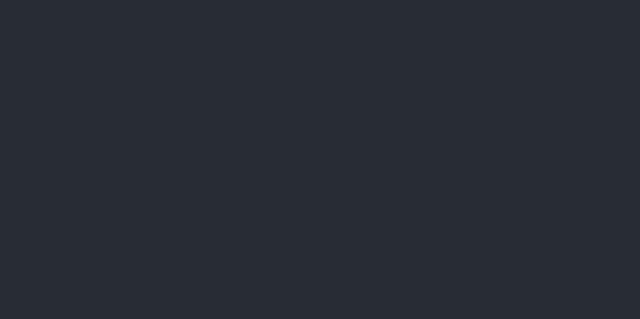
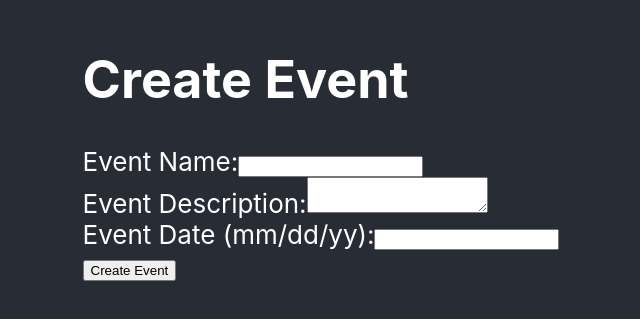
Before and after one commit to Tolandorado/Clever, a React (Create React App) app in the folder client/client-react/: page /#/create-event in a window 1280 px wide. Before the commit this address had no page. Shown: the part 253-572 px from the top of the page, without its empty margins (319-959 px from the left). Built offline with nearby package versions, Linux system fonts and the light colour scheme.

Commit message:
выпадающее меню. мероприятие и проект. есть формы создания мероприятия и проекта

```diff
--- /dev/null
+++ b/client/client-react/src/components/CreateEvent/createEvent.jsx
@@ -0,0 +1,66 @@
+import React, { useState } from "react";
+
+const CreateEvent = () => {
+  const [eventName, setEventName] = useState("");
+  const [eventDescription, setEventDescription] = useState("");
+  const [eventDate, setEventDate] = useState("");
+
+  const handleEventNameChange = (e) => {
+    setEventName(e.target.value);
+  };
+
+  const handleEventDescriptionChange = (e) => {
+    setEventDescription(e.target.value);
+  };
+
+  const handleEventDateChange = (e) => {
+    setEventDate(e.target.value);
+  };
+
+  const handleSubmit = (e) => {
+    e.preventDefault();
+    // Добавьте код для обработки создания мероприятия
+    console.log("Создано мероприятие:", eventName, eventDescription, eventDate);
+    // Сбросить значения полей после отправки
+    setEventName("");
+    setEventDescription("");
+    setEventDate("");
+  };
+
+  return (
+    <div>
+      <h1>Create Event</h1>
+      <form onSubmit={handleSubmit}>
+        <label>
+          Event Name:
+          <input
+            type="text"
+            value={eventName}
+            onChange={handleEventNameChange}
+          />
+        </label>
+        <br />
+        <label>
+          Event Description:
+          <textarea
+            value={eventDescription}
+            onChange={handleEventDescriptionChange}
+          />
+        </label>
+        <br />
+        <label>
+          Event Date (mm/dd/yy):
+          <input
+            type="text"
+            value={eventDate}
+            onChange={handleEventDateChange}
+          />
+        </label>
+        <br />
+        <button type="submit">Create Event</button>
+      </form>
+    </div>
+  );
+};
+
+export { CreateEvent };
--- /dev/null
+++ b/client/client-react/src/components/CreateProject/createProject.jsx
@@ -0,0 +1,51 @@
+import React, { useState } from "react";
+
+const CreateProject = () => {
+  const [projectName, setProjectName] = useState("");
+  const [projectDescription, setProjectDescription] = useState("");
+
+  const handleProjectNameChange = (e) => {
+    setProjectName(e.target.value);
+  };
+
+  const handleProjectDescriptionChange = (e) => {
+    setProjectDescription(e.target.value);
+  };
+
+  const handleSubmit = (e) => {
+    e.preventDefault();
+    // Добавьте код для обработки создания проекта
+    console.log("Создан проект:", projectName, projectDescription);
+    // Сбросить значения полей после отправки
+    setProjectName("");
+    setProjectDescription("");
+  };
+
+  return (
+    <div>
+      <h1>Create Project</h1>
+      <form onSubmit={handleSubmit}>
+        <label>
+          Project Name:
+          <input
+            type="text"
+            value={projectName}
+            onChange={handleProjectNameChange}
+          />
+        </label>
+        <br />
+        <label>
+          Project Description:
+          <textarea
+            value={projectDescription}
+            onChange={handleProjectDescriptionChange}
+          />
+        </label>
+        <br />
+        <button type="submit">Create Project</button>
+      </form>
+    </div>
+  );
+};
+
+export { CreateProject };
--- a/client/client-react/src/components/Main/main.jsx
+++ b/client/client-react/src/components/Main/main.jsx
@@ -1,38 +1,112 @@
 import { NavLink } from "react-router-dom";
 import styles from "./main.module.scss";
 import { AuthContext } from "../../AuthContext";
-import React, { useContext } from "react";
+import React, { useContext, useState } from "react";
 import { Login } from "../Login/login";
 
 export const Main = () => {
   const { isLoggedIn, setIsLoggedIn } = useContext(AuthContext);
+  const [menuOpen, setMenuOpen] = useState(false);
+  const [projectName, setProjectName] = useState("");
+  const [projectDescription, setProjectDescription] = useState("");
+  const [eventName, setEventName] = useState("");
+  const [eventDate, setEventDate] = useState("");
 
   console.log(isLoggedIn);
 
+  const handleMenuToggle = () => {
+    setMenuOpen(!menuOpen);
+  };
+
+  const handleMenuItemClick = () => {
+    setMenuOpen(false);
+  };
+
   const handleSubmit = async (event) => {
     event.preventDefault();
+    setIsLoggedIn(false);
+  };
 
-      setIsLoggedIn(false);
-
-  };
   if (isLoggedIn === false) {
-    return (
-    //   <div>
-    //     <div>Вы не авторизованы.</div>
-    //     <NavLink to="/">Перейти на страницу регистрации</NavLink>
-    //   </div>
-    <Login />
-    );
+    return <Login />;
   }
 
   return (
     <div className={styles.container}>
+      <div>
+        <button onClick={handleMenuToggle} className={styles.menuButton}>
+          Меню
+        </button>
+      </div>
+      {menuOpen && (
+        <div className={styles.menu}>
+          <NavLink
+            to="/create-event"
+            onClick={handleMenuItemClick}
+            className={styles.menuItem}
+          >
+            Мероприятие
+          </NavLink>
+          <NavLink
+            to="/create-project"
+            onClick={handleMenuItemClick}
+            className={styles.menuItem}
+          >
+            Проект
+          </NavLink>
+        </div>
+      )}
       <h1>Main</h1>
-      <NavLink to="/posts">Go to Posts page</NavLink>
-      {/* не работает */}
+      <NavLink to="/posts">Перейти к странице постов</NavLink>
       <NavLink to="/" onClick={handleSubmit}>
-        Log out
+        Выйти
       </NavLink>
+
+      {/* Форма для создания проекта */}
+      {window.location.pathname === "/create-project" && (
+        <form>
+          <label>
+            Project Name:
+            <input
+              type="text"
+              value={projectName}
+              onChange={(event) => setProjectName(event.target.value)}
+            />
+          </label>
+          <label>
+            Project Description:
+            <input
+              type="text"
+              value={projectDescription}
+              onChange={(event) => setProjectDescription(event.target.value)}
+            />
+          </label>
+          <button type="submit">Submit</button>
+        </form>
+      )}
+
+      {/* Форма для создания мероприятия */}
+      {window.location.pathname === "/create-event" && (
+        <form>
+          <label>
+            Event Name:
+            <input
+              type="text"
+              value={eventName}
+              onChange={(event) => setEventName(event.target.value)}
+            />
+          </label>
+          <label>
+            Event Date:
+            <input
+              type="text"
+              value={eventDate}
+              onChange={(event) => setEventDate(event.target.value)}
+            />
+          </label>
+          <button type="submit">Submit</button>
+        </form>
+      )}
     </div>
   );
 };
--- a/client/client-react/src/components/Routes/routes.jsx
+++ b/client/client-react/src/components/Routes/routes.jsx
@@ -5,16 +5,19 @@ import { Posts } from "../Posts/posts";
 import { Registration } from "../Registration/registration";
 import { Login } from "../Login/login";
 import { PostCreate } from "../PostCreate/postCreate";
+import { CreateEvent } from "../CreateEvent/createEvent";
+import { CreateProject } from "../CreateProject/createProject";
 
 export const RoutesMain = () => {
   return (
     <HashRouter>
       <Routes>
-        <Route path="/" element={<Main />}></Route>
-        <Route path="/posts" element={<Posts />}></Route>
-        <Route path="/reg" element={<Registration />}></Route>
-
-        <Route path="/postCreate" element={<PostCreate />}></Route>
+        <Route path="/" element={<Main />} />
+        <Route path="/posts" element={<Posts />} />
+        <Route path="/reg" element={<Registration />} />
+        <Route path="/postCreate" element={<PostCreate />} />
+        <Route path="/create-event" element={<CreateEvent />} />
+        <Route path="/create-project" element={<CreateProject />} />
       </Routes>
     </HashRouter>
   );
```
